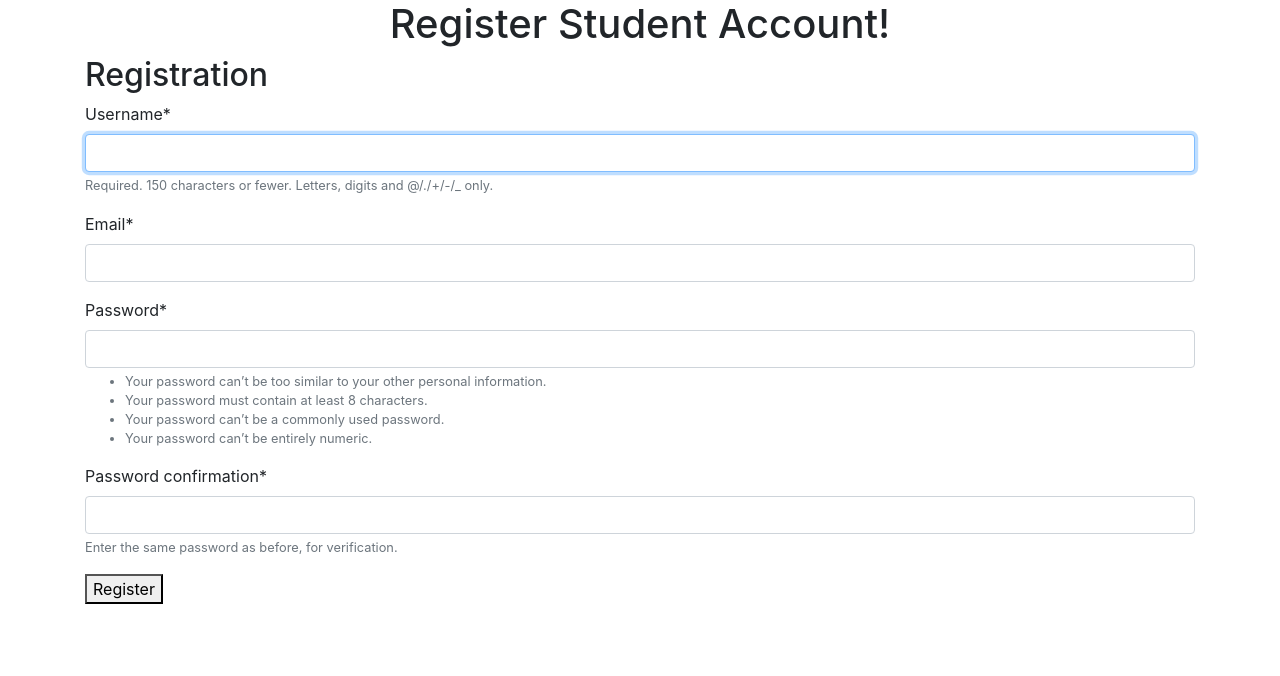
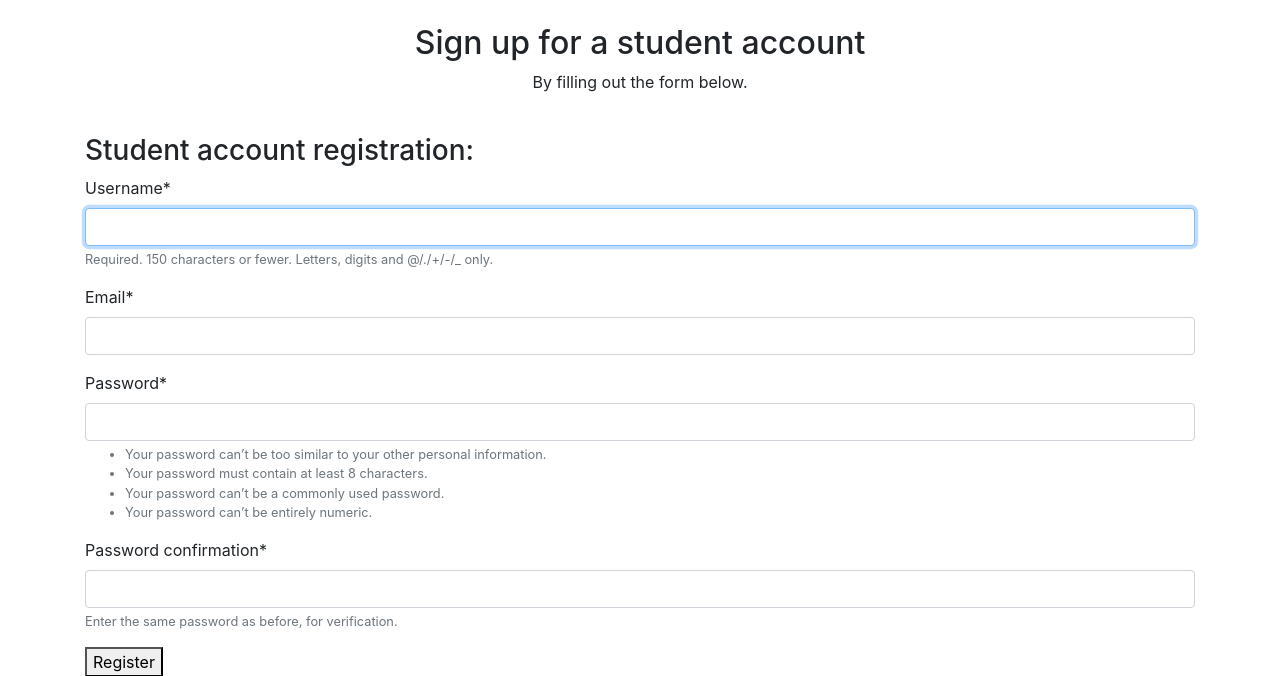
Before and after one commit to ezair/Autograding-System, a Django app: page /accounts/register/ in a window 1280 px wide. Shown: the top 676 px of the page. Run offline with Django 3.2, Linux system fonts and the light colour scheme; some libraries are stand-ins or nearby versions.

Commit message:
Made small changes to the student registration page

```diff
--- a/autograder/accounts/templates/accounts/base_student_registration.html
+++ b/autograder/accounts/templates/accounts/base_student_registration.html
@@ -6,7 +6,12 @@
   <link rel="stylesheet" href="https://stackpath.bootstrapcdn.com/bootstrap/4.1.3/css/bootstrap.min.css" integrity="sha384-MCw98/SFnGE8fJT3GXwEOngsV7Zt27NXFoaoApmYm81iuXoPkFOJwJ8ERdknLPMO" crossorigin="anonymous">
 </head>
 <body>
-  <center><h1> Register Student Account!</h1></center>
+  <br>
+  <center>
+    <h2>Sign up for a student account</h2>
+    <p>By filling out the form below.</p>
+  </center>
+  <br>
   <div class="container">
     {% block content %}
     {% endblock %}
--- a/autograder/accounts/templates/accounts/student_registration.html
+++ b/autograder/accounts/templates/accounts/student_registration.html
@@ -2,7 +2,7 @@
 {% load crispy_forms_tags %}
 
 {% block content %}
-  	<h2>Registration</h2>
+  	<h3>Student account registration:</h3>
   	<form method="post">
   		{% csrf_token %}
 	    {{ form|crispy }}
--- a/autograder/catalog/templates/catalog/index.html
+++ b/autograder/catalog/templates/catalog/index.html
@@ -24,7 +24,7 @@
 					<form method="post">
 				  		{% csrf_token %}
 					    {{ form|crispy }}
-				    	<button type="submit">Register</button>
+				    	<button type="submit">Sign in</button>
 				  	</form>
 
 					<br/>
```
